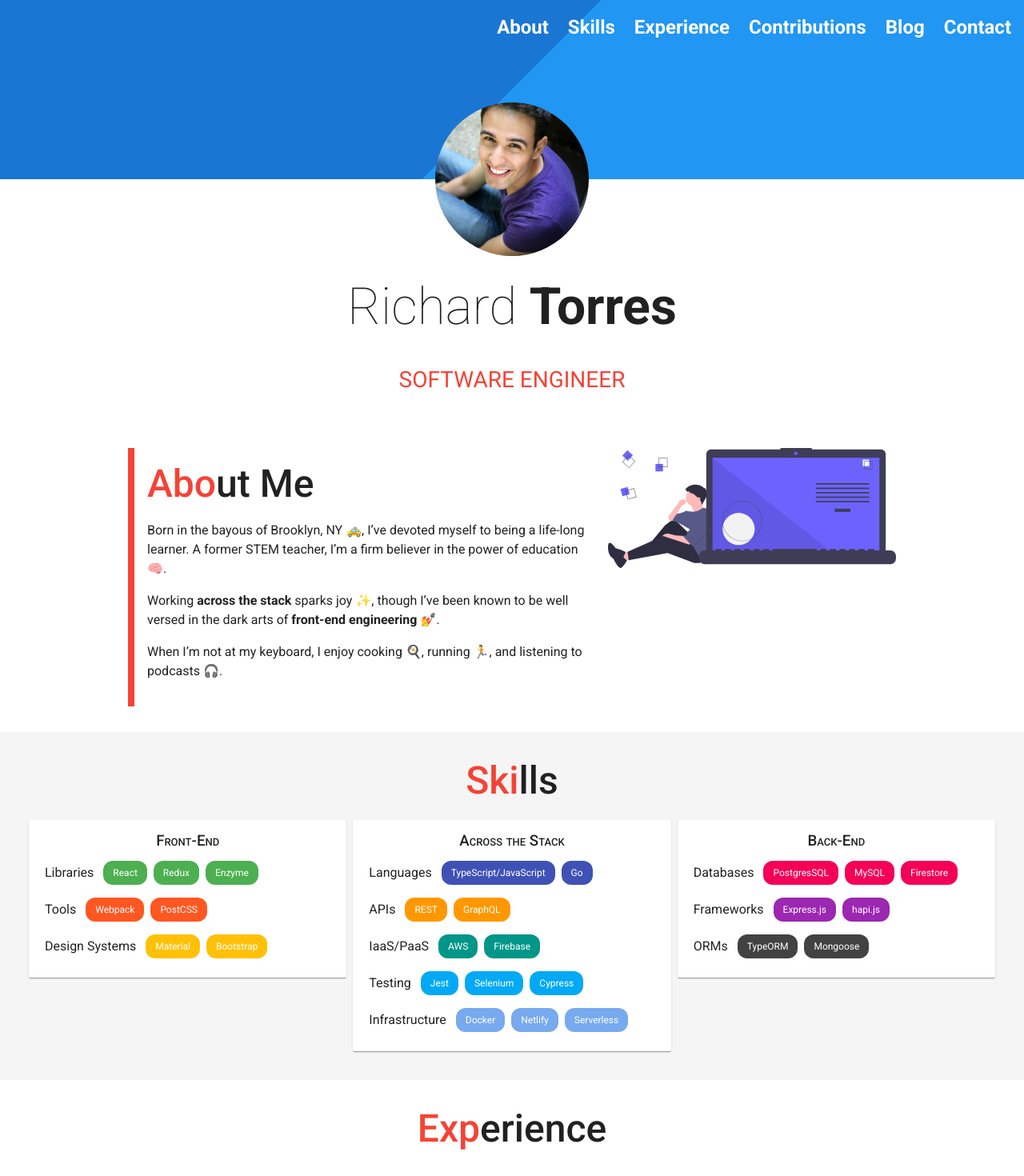
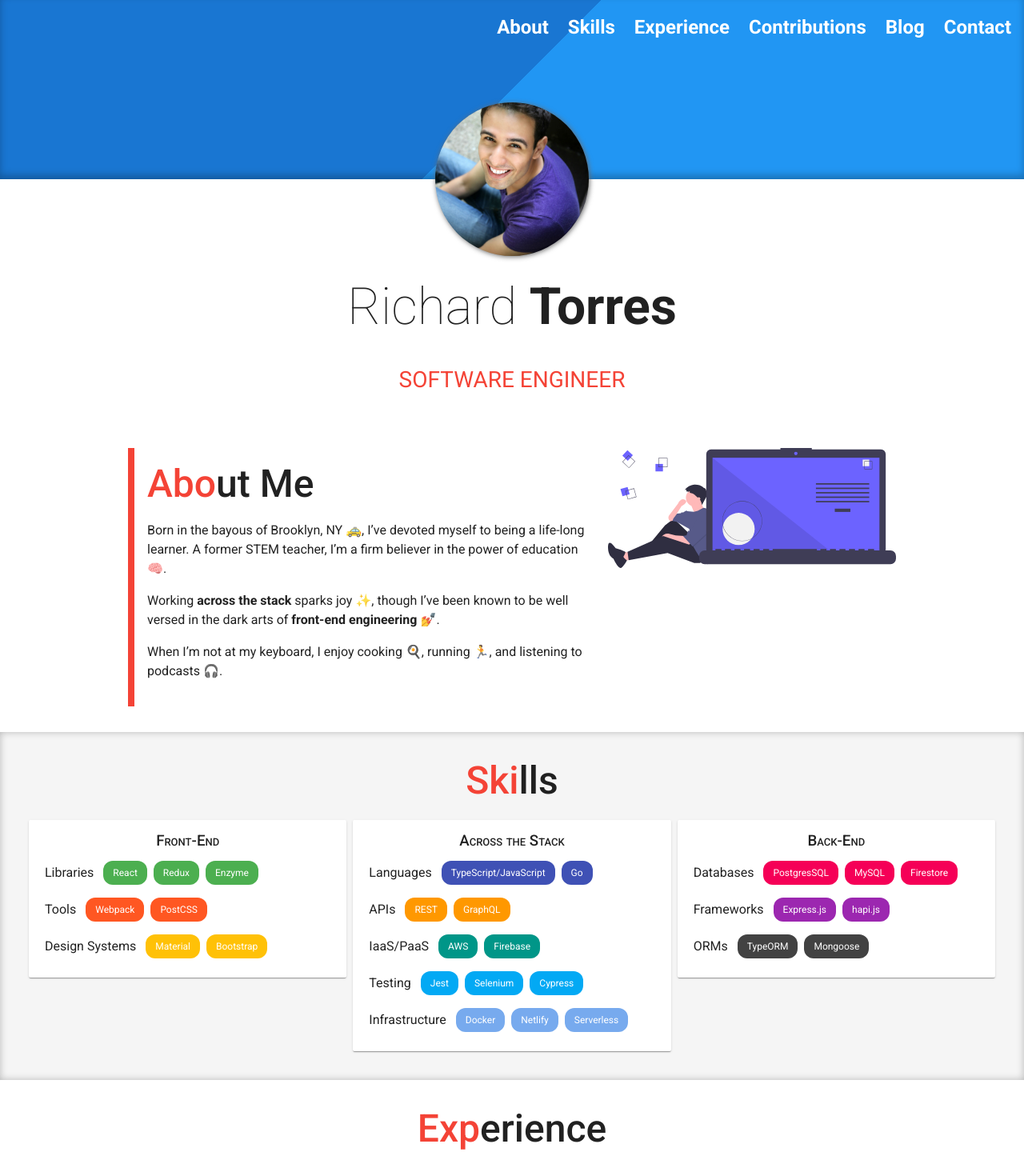
Before and after one commit to richardtorres314/richardtorres314.github.io, a Next.js app: page / in a window 1280 px wide. Shown: the top 1470 px of the page at 80% size. Built offline with nearby package versions, Linux system fonts and the light colour scheme.

Commit message:
updating styling on header

```diff
--- a/components/header/header.module.css
+++ b/components/header/header.module.css
@@ -4,6 +4,7 @@
     var(--primary) 50%,
     var(--primaryDark) 50%
   );
+  box-shadow: 0 -5px 10px inset rgba(0, 0, 0, 0.25);
   font-size: 0.75em;
   height: 12em;
   padding: 1em;
@@ -28,6 +29,7 @@
 
 .avatarWrapper {
   border-radius: 50%;
+  filter: drop-shadow(1px 1px 3px dimgray);
   height: 12em;
   overflow: hidden;
   width: 12em;
--- a/components/skills/skills.module.css
+++ b/components/skills/skills.module.css
@@ -1,5 +1,6 @@
 .skillsWrapper {
   background-color: var(--light);
+  box-shadow: 0 0 10px inset rgba(0, 0, 0, 0.25);
 }
 
 .subheading {
@@ -11,6 +12,6 @@
 }
 
 .itemContainer {
+  align-items: center;
   display: flex;
-  align-items: center;
 }
```
Also changed, not shown: 2 other files (tests, documents, lock files or other folders).
